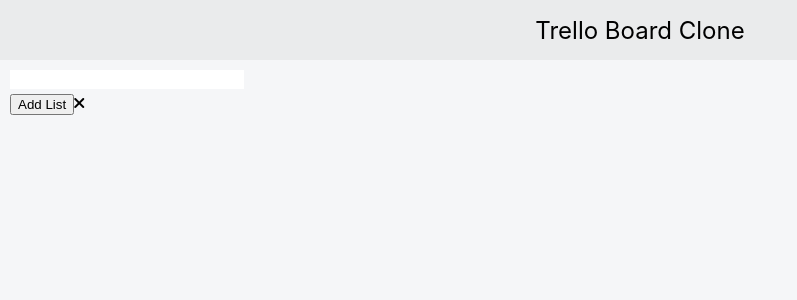
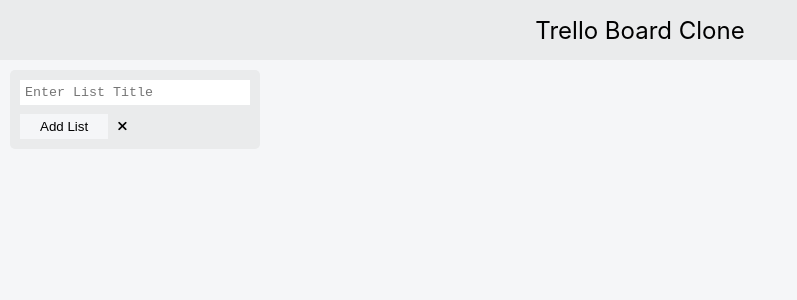
Before and after one commit to fawadmehmood11/kanban-board, a React (Create React App) app: page / in a window 1280 px wide. Both pictures are taken after a click on the button "Add a List". Shown: the top 300 px of the page, without its empty margins (0-797 px from the left). Built offline with nearby package versions, Linux system fonts and the light colour scheme.

Commit message:
added new list creator

```diff
--- a/src/App.css
+++ b/src/App.css
@@ -1,13 +1,30 @@
+:root {
+  --clr-primary: #f5f6f8;
+  --clr-secondary: #eaebec;
+}
+
+* {
+  margin: 0;
+  padding: 0;
+  box-sizing: border-box;
+}
+
 .App {
   min-height: 100vh;
-  background-color: #f5f6f8;
+  background-color: var(--clr-primary);
+}
+
+.flex {
+  display: flex;
+  align-items: center;
+  gap: 10px;
 }
 
 .header {
   display: flex;
   justify-content: center;
   align-items: center;
-  background-color: #eaebec;
+  background-color: var(--clr-secondary);
   color: black;
   font-size: 24px;
   height: 60px;
@@ -21,29 +38,6 @@
   color: black;
 }
 
-.btnAddList {
-  width: 230px;
-  height: 40px;
-  font-size: 16px;
-  text-align: left;
-  background-color: white;
-  display: flex;
-  gap: 10px;
-  align-items: center;
-}
-
 .btnAddList i {
   font-size: 22px;
 }
-
-.addList {
-  max-width: 230px;
-  margin: 10px;
-}
-
-.textArea {
-  width: 100%;
-  border: none;
-  outline: none;
-  resize: none;
-}
--- /dev/null
+++ b/src/components/ActionBtns.jsx
@@ -0,0 +1,16 @@
+import React from "react";
+import "../styles/ActionBtns.css";
+
+const ActionBtns = ({ btnLabel, toggleAddList }) => {
+  return (
+    <div className="btnActions flex">
+      <button className="btn btnAction btnCreateList">{btnLabel}</button>
+
+      <button className="btn btnCancel" onClick={toggleAddList}>
+        <i className="fa-solid fa-xmark"></i>
+      </button>
+    </div>
+  );
+};
+
+export default ActionBtns;
--- a/src/components/AddNewList.jsx
+++ b/src/components/AddNewList.jsx
@@ -1,21 +1,21 @@
 import React from "react";
+import "../styles/AddNewList.css";
 import { useState } from "react";
 import TextareaAutosize from "react-textarea-autosize";
+import ActionBtns from "./ActionBtns";
 
-const AddNewList = () => {
+const AddNewList = ({ toggleAddList }) => {
   const [listTittle, setListTittle] = useState("");
   return (
-    <div>
+    <div className="AddListEditor">
       <TextareaAutosize
         className="textArea"
         value={listTittle}
+        placeholder="Enter List Title"
         onChange={(e) => setListTittle(e.target.value)}
       />
 
-      <div className="btn btnActions">
-        <button>Add List</button>
-        <i className="fa-solid fa-xmark"></i>
-      </div>
+      <ActionBtns btnLabel="Add List" toggleAddList={toggleAddList} />
     </div>
   );
 };
--- a/src/components/Board.jsx
+++ b/src/components/Board.jsx
@@ -1,21 +1,22 @@
 import React from "react";
+import "../styles/Board.css";
 import { useState } from "react";
 import AddNewList from "./AddNewList";
 
 const Board = () => {
   const [isListAdding, setAddList] = useState(false);
 
-  const addList = () => {
+  const toggleAddList = () => {
     console.log("clicked");
-    setAddList(true);
+    setAddList(!isListAdding);
   };
 
   return (
     <div className="addList">
       {isListAdding ? (
-        <AddNewList />
+        <AddNewList toggleAddList={toggleAddList} />
       ) : (
-        <button className="btn btnAddList" onClick={addList}>
+        <button className="btn btnAddList" onClick={toggleAddList}>
           <i className="fa-light fa-plus"></i>
           Add a List
         </button>
--- /dev/null
+++ b/src/styles/ActionBtns.css
@@ -0,0 +1,9 @@
+.btnAction {
+  padding: 5px 20px;
+  border-radius: 0px;
+  background-color: var(--clr-primary);
+}
+
+.btnCancel {
+  background-color: transparent;
+}
--- /dev/null
+++ b/src/styles/AddNewList.css
@@ -0,0 +1,15 @@
+.AddListEditor {
+  background: var(--clr-secondary);
+  padding: 10px;
+  border-radius: 5px;
+}
+
+.textArea {
+  width: 100%;
+  height: 20px;
+  margin-bottom: 5px;
+  padding: 5px;
+  border: none;
+  outline: none;
+  resize: none;
+}
--- /dev/null
+++ b/src/styles/Board.css
@@ -0,0 +1,16 @@
+.addList {
+  max-width: 250px;
+  margin: 10px;
+}
+
+.btnAddList {
+  width: 230px;
+  height: 40px;
+  padding: 0px 5px;
+  font-size: 16px;
+  text-align: left;
+  background-color: white;
+  display: flex;
+  gap: 10px;
+  align-items: center;
+}
```
